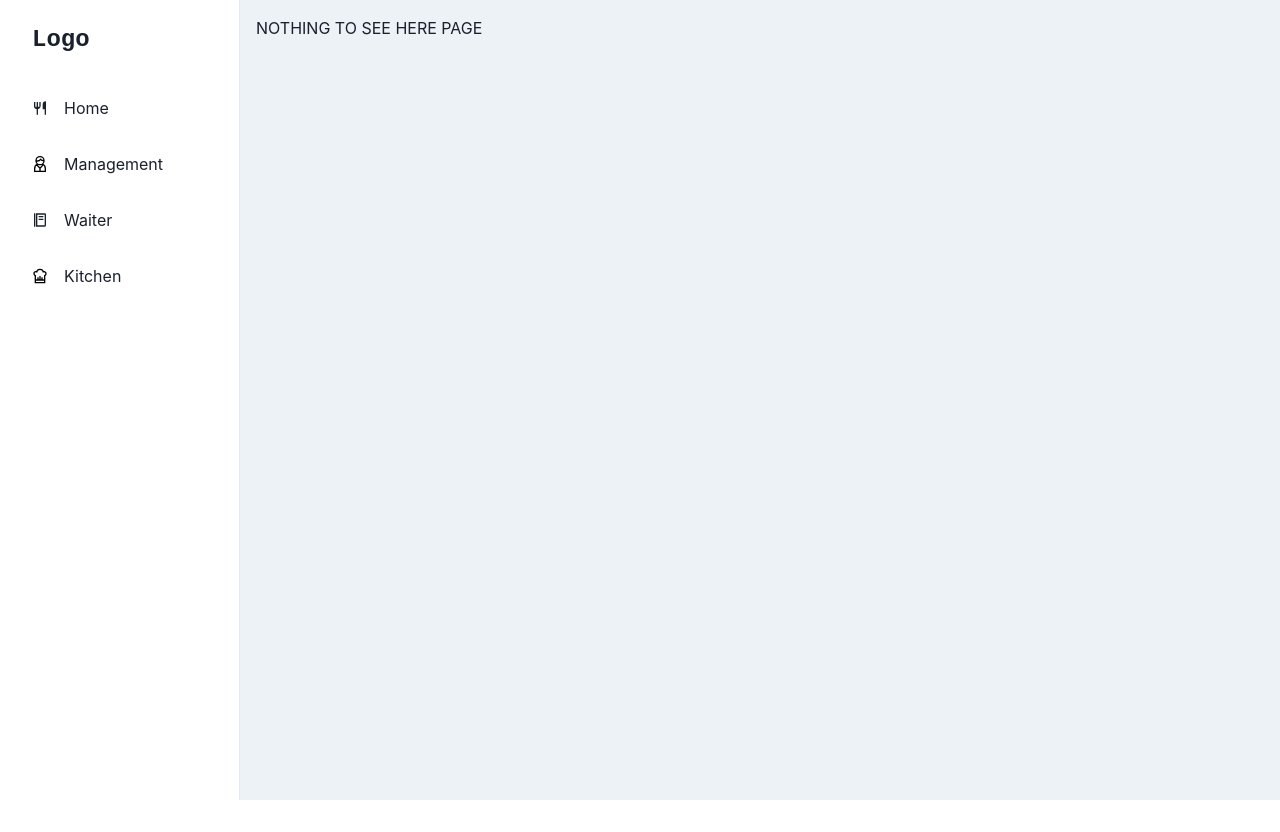
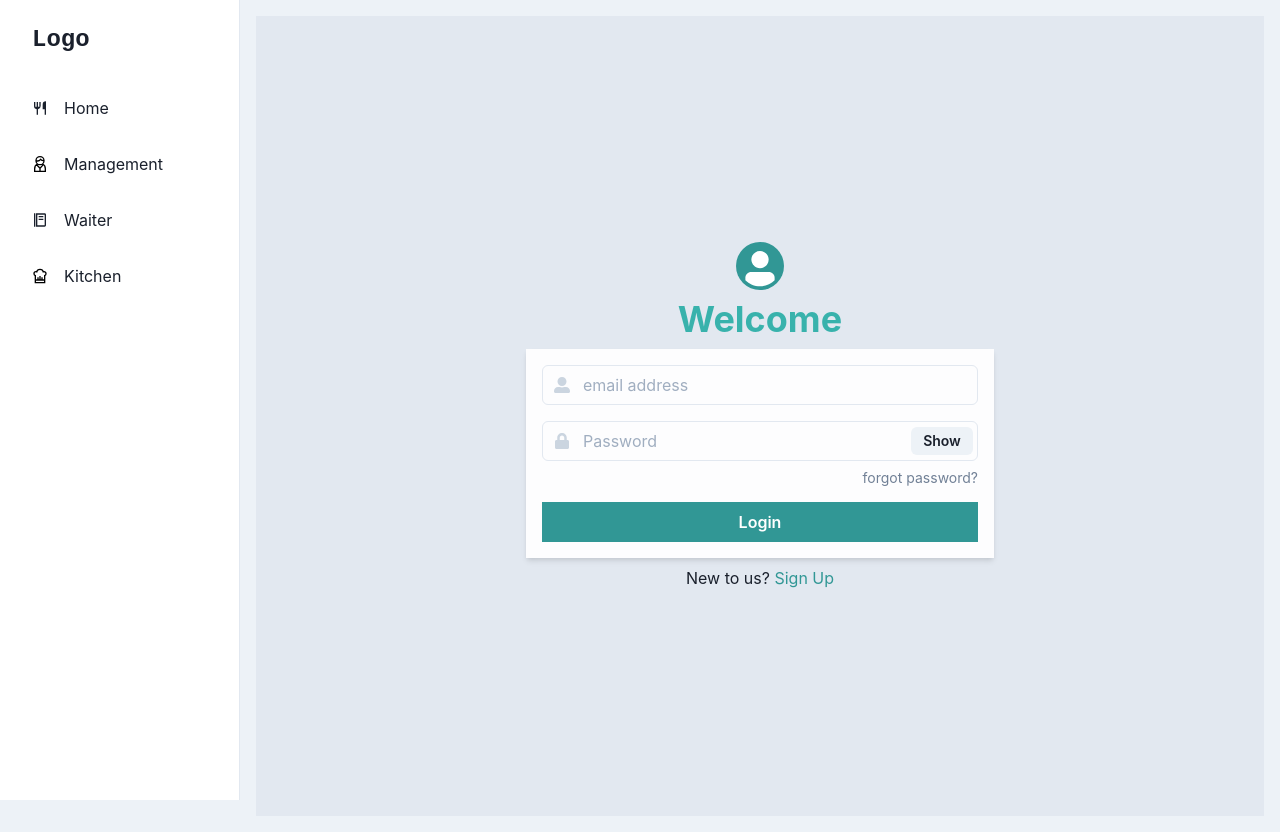
Before and after one commit to radikris/restaurants2030, a React (Create React App) app in the folder Frontend/: page /login in a window 1280 px wide. Before the commit the page ends 800 px from the top, so only its background shows below. Built offline with nearby package versions, Linux system fonts and the light colour scheme.

Commit message:
adds login and registration pages

```diff
--- a/Frontend/src/common/navigation/common_navigator.tsx
+++ b/Frontend/src/common/navigation/common_navigator.tsx
@@ -3,6 +3,8 @@
 import ManagementPage from "../../pages/management/management_page";
 import KitchenPage from "../../pages/kitchen/kitchen_page";
 import WaiterPage from "../../pages/waiter/waiter_page";
+import LoginPage from "../../pages/login/login_page";
+import RegistrationPage from "../../pages/registration/registration_page";
 import Layout from "./Layout";
 import { Routes } from "../../util/constants";
 
@@ -25,6 +27,12 @@
         <Route path={Routes.WAITER}>
           <WaiterPage />
         </Route>
+        <Route path={Routes.LOGIN}>
+          <LoginPage />
+        </Route>
+        <Route path={Routes.REGISTRATION}>
+          <RegistrationPage />
+        </Route>
         <Route path="*">
           <div>NOTHING TO SEE HERE PAGE</div>
         </Route>
--- /dev/null
+++ b/Frontend/src/pages/login/login_page.tsx
@@ -0,0 +1,106 @@
+import { useState } from "react";
+import {
+  Flex,
+  Heading,
+  Input,
+  Button,
+  InputGroup,
+  Stack,
+  InputLeftElement,
+  chakra,
+  Box,
+  Link,
+  Avatar,
+  FormControl,
+  FormHelperText,
+  InputRightElement
+} from "@chakra-ui/react";
+import { FaUserAlt, FaLock } from "react-icons/fa";
+
+const CFaUserAlt = chakra(FaUserAlt);
+const CFaLock = chakra(FaLock);
+
+const App = () => {
+  const [showPassword, setShowPassword] = useState(false);
+
+  const handleShowClick = () => setShowPassword(!showPassword);
+
+  return (
+    <Flex
+      flexDirection="column"
+      width="100wh"
+      height="100vh"
+      backgroundColor="gray.200"
+      justifyContent="center"
+      alignItems="center"
+    >
+      <Stack
+        flexDir="column"
+        mb="2"
+        justifyContent="center"
+        alignItems="center"
+      >
+        <Avatar bg="teal.500" />
+        <Heading color="teal.400">Welcome</Heading>
+        <Box minW={{ base: "90%", md: "468px" }}>
+          <form>
+            <Stack
+              spacing={4}
+              p="1rem"
+              backgroundColor="whiteAlpha.900"
+              boxShadow="md"
+            >
+              <FormControl>
+                <InputGroup>
+                  <InputLeftElement
+                    pointerEvents="none"
+                    children={<CFaUserAlt color="gray.300" />}
+                  />
+                  <Input type="email" placeholder="email address" />
+                </InputGroup>
+              </FormControl>
+              <FormControl>
+                <InputGroup>
+                  <InputLeftElement
+                    pointerEvents="none"
+                    color="gray.300"
+                    children={<CFaLock color="gray.300" />}
+                  />
+                  <Input
+                    type={showPassword ? "text" : "password"}
+                    placeholder="Password"
+                  />
+                  <InputRightElement width="4.5rem">
+                    <Button h="1.75rem" size="sm" onClick={handleShowClick}>
+                      {showPassword ? "Hide" : "Show"}
+                    </Button>
+                  </InputRightElement>
+                </InputGroup>
+                <FormHelperText textAlign="right">
+                  <Link>forgot password?</Link>
+                </FormHelperText>
+              </FormControl>
+              <Button
+                borderRadius={0}
+                type="submit"
+                variant="solid"
+                colorScheme="teal"
+                width="full"
+              >
+                Login
+              </Button>
+            </Stack>
+          </form>
+        </Box>
+      </Stack>
+      <Box>
+        New to us?{" "}
+        <Link color="teal.500" href="/registration">
+          Sign Up
+        </Link>
+      </Box>
+    </Flex>
+  );
+};
+
+export default App;
--- /dev/null
+++ b/Frontend/src/pages/registration/registration_page.tsx
@@ -0,0 +1,113 @@
+import { useState } from "react";
+import {
+  Flex,
+  Heading,
+  Input,
+  Button,
+  InputGroup,
+  Stack,
+  InputLeftElement,
+  chakra,
+  Box,
+  Link,
+  Avatar,
+  FormControl,
+  FormHelperText,
+  InputRightElement
+} from "@chakra-ui/react";
+import { FaUserAlt, FaLock } from "react-icons/fa";
+
+import LoginPage from "../login/login_page";
+import { Routes } from "../../util/constants";
+
+const CFaUserAlt = chakra(FaUserAlt);
+const CFaLock = chakra(FaLock);
+
+const App = () => {
+  const [showPassword, setShowPassword] = useState(false);
+
+  const handleShowClick = () => setShowPassword(!showPassword);
+
+  return (
+    <Flex
+      flexDirection="column"
+      width="100wh"
+      height="100vh"
+      backgroundColor="gray.200"
+      justifyContent="center"
+      alignItems="center"
+    >
+      <Stack
+        flexDir="column"
+        mb="2"
+        justifyContent="center"
+        alignItems="center"
+      >
+        <Avatar bg="teal.500" />
+        <Heading color="teal.400">Welcome</Heading>
+        <Box minW={{ base: "90%", md: "468px" }}>
+          <form>
+            <Stack
+              spacing={4}
+              p="1rem"
+              backgroundColor="whiteAlpha.900"
+              boxShadow="md"
+            >
+              <FormControl>
+                <InputGroup>
+                  <InputLeftElement
+                    pointerEvents="none"
+                    children={<CFaUserAlt color="gray.300" />}
+                  />
+                  <Input type="email" placeholder="email address" />
+                </InputGroup>
+              </FormControl>
+              <FormControl>
+                <InputGroup>
+                  <InputLeftElement
+                    pointerEvents="none"
+                    color="gray.300"
+                    children={<CFaLock color="gray.300" />}
+                  />
+                  <Input
+                    type={showPassword ? "text" : "password"}
+                    placeholder="Password"
+                  />
+
+
+                  <Input
+                      type={showPassword ? "text" : "password"}
+                      placeholder="Password"
+                    />
+
+                  <InputRightElement width="4.5rem">
+                    <Button h="1.75rem" size="sm" onClick={handleShowClick}>
+                      {showPassword ? "Hide" : "Show"}
+                    </Button>
+                  </InputRightElement>
+                </InputGroup>
+              </FormControl>
+              <Button
+                borderRadius={0}
+                type="submit"
+                variant="solid"
+                colorScheme="teal"
+                width="full"
+              >
+                Registration
+              </Button>
+            </Stack>
+          </form>
+        </Box>
+      </Stack>
+      <Box>
+        Already have an account?{" "}
+        <Link color="teal.500" href="/login">
+          Login
+        </Link>
+      </Box>
+    </Flex>
+  );
+};
+
+export default App;
--- a/Frontend/src/util/constants.js
+++ b/Frontend/src/util/constants.js
@@ -4,6 +4,8 @@
   MANAGEMENT: "/management",
   WAITER: "/waiter",
   KITCHEN: "/kitchen",
+  LOGIN: "/login",
+  REGISTRATION: "/registration"
 };
 
 export { Routes };
```
